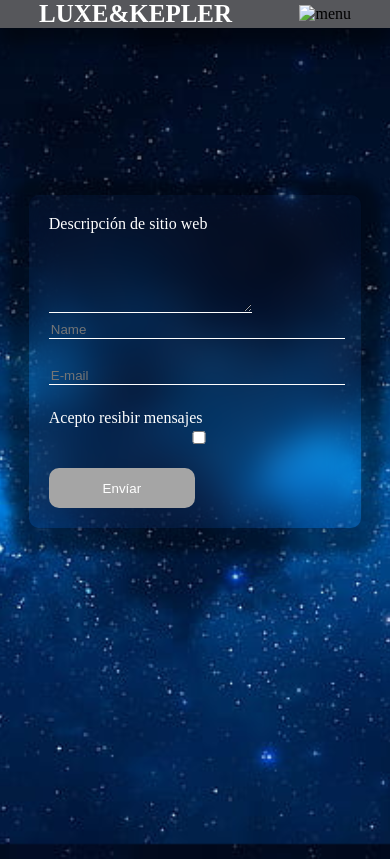
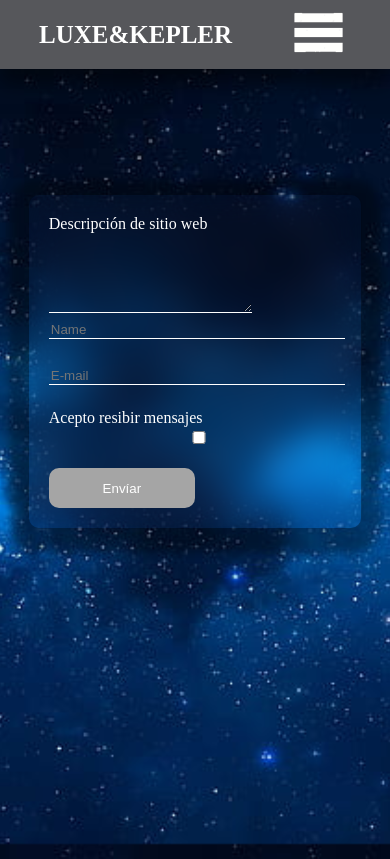
Before and after one commit to 78Simon87/Luxe-Kepler, a plain HTML site: page pagues/paginas_venta.html in a window 390 px wide. Shown: the top 859 px of the page. Drawn offline with Linux system fonts and the light colour scheme.

Commit message:
Update paginas_venta.html

```diff
--- a/pagues/paginas_venta.html
+++ b/pagues/paginas_venta.html
@@ -13,7 +13,7 @@
   <header class="header">
     <div class="logo">Luxe&Kepler</div>
     <input id="toggle" type="checkbox">
-    <label for="toggle"><img class="menu" src="Imagenes/menu.png" alt="menu"></label>
+    <label for="toggle"><img class="menu" src="../Imagenes/menu.png" alt="menu"></label>
 
     <nav class="navegador">
       <ul>
```
